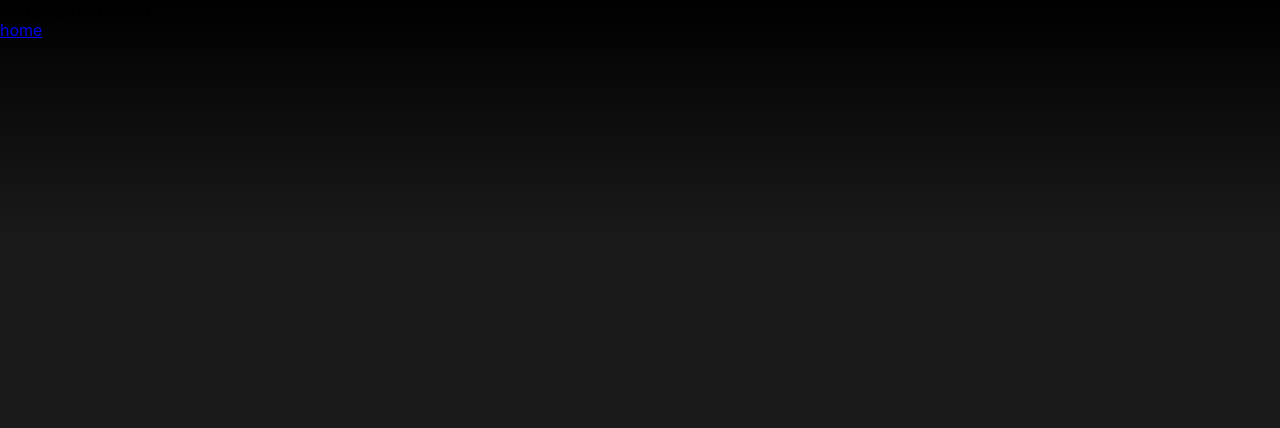
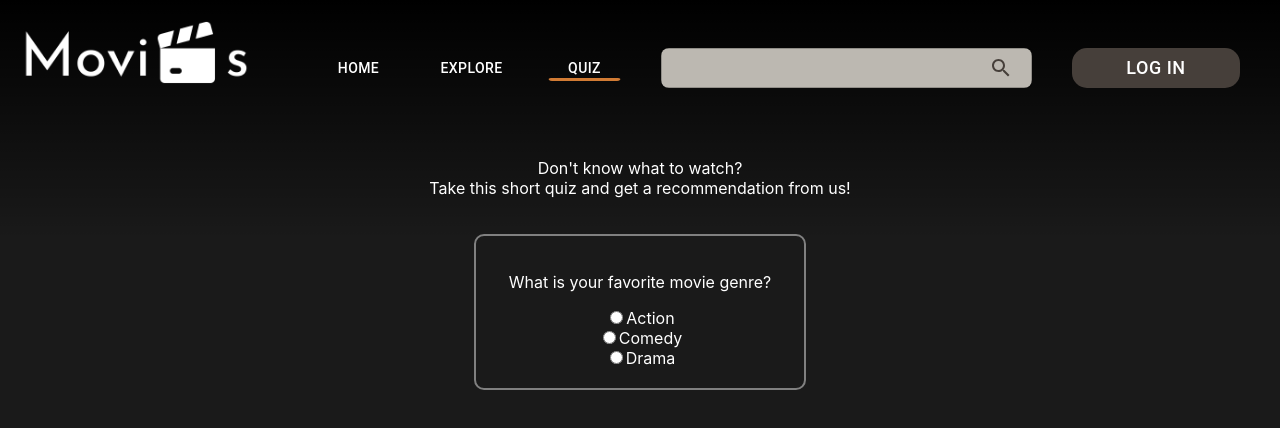
Before and after one commit to virginiapelado/M320_ObjektOrientiert, a React (Create React App) app in the folder m322-frontend/: page /quiz in a window 1280 px wide. Before the commit this address had no page. Shown: the top 428 px of the page. Built offline with nearby package versions, Linux system fonts and the light colour scheme.

Commit message:
Upload QuizQuestion

```diff
--- a/m322-frontend/src/App.tsx
+++ b/m322-frontend/src/App.tsx
@@ -5,6 +5,7 @@ import PageNotFound from "./Components/Pages/PageNotFound";
 import ExplorePage from "./Components/Pages/ExplorePage";
 import HomePage from "./Components/Pages/HomePage";
 import LoginPage from "./Components/Pages/LoginPage";
+import QuizPage from "./Components/Pages/QuizPage";
 
 function App() {
   return (
@@ -15,6 +16,7 @@ function App() {
       <Route path="/login" element={<LoginPage />} />
       <Route path="*" element={<PageNotFound />} />
       <Route path="/" element={<Navigate to="/home" />} />
+      <Route path="/quiz" element={<QuizPage />} />
     </Routes>
   );
 }
--- a/m322-frontend/src/Components/Atoms/QuizQuestion.tsx
+++ b/m322-frontend/src/Components/Atoms/QuizQuestion.tsx
@@ -1,8 +1,53 @@
+import React, { useState, ChangeEvent } from 'react';
+
 export default function QuizQuestion() {
+
+    const [selectedAnswer, setSelectedAnswer] = useState<string | null>(null);
+
+    const handleAnswerChange = (event: ChangeEvent<HTMLInputElement>) => {
+        setSelectedAnswer(event.target.value);
+    };
+
     return(
-    <div className="question">
-        <p>Don't know what to watch?</p>
-        <p>Take this short quiz and get a recommendation from us!</p>
+    <div className="question-container">
+        <div className="question-box">
+        <p>What is your favorite movie genre?</p>
+            <form>
+                <div>
+                    <label>
+                        <input
+                            type="radio"
+                            value="action"
+                            checked={selectedAnswer === 'action'}
+                            onChange={handleAnswerChange}
+                        />
+                        Action
+                    </label>
+                </div>
+                <div>
+                    <label>
+                        <input
+                            type="radio"
+                            value="comedy"
+                            checked={selectedAnswer === 'comedy'}
+                            onChange={handleAnswerChange}
+                        />
+                        Comedy
+                    </label>
+                </div>
+                <div>
+                    <label>
+                        <input
+                            type="radio"
+                            value="drama"
+                            checked={selectedAnswer === 'drama'}
+                            onChange={handleAnswerChange}
+                        />
+                        Drama
+                    </label>
+                </div>
+            </form>
+        </div>
     </div>
     )
 
--- a/m322-frontend/src/Components/Atoms/style.css
+++ b/m322-frontend/src/Components/Atoms/style.css
@@ -17,7 +17,28 @@
   height: auto;
 }
 
-.question {
-  color: antiquewhite;
-  position: absolute;
+.question-container {
+  padding: 20px;
+  color: white;
+  text-align: center;
+  margin: 0 12cm;
 }
+
+.question-box {
+  border: 2px solid gray;
+  border-radius: 10px;
+  padding: 20px;
+}
+
+/* .question {
+  color: white;
+  text-align: center;
+  margin-top: 100px;
+  border-style: double;
+} */
+
+.quiz-introduction {
+  color: white;
+  text-align: center;
+  margin-top: 50px;
+}
--- a/m322-frontend/src/Components/Pages/QuizPage.tsx
+++ b/m322-frontend/src/Components/Pages/QuizPage.tsx
@@ -1,8 +1,15 @@
-import QuizQuestion from "../Atoms/QuizButton";
+import QuizQuestion from "../Atoms/QuizQuestion";
+import Header from "../Organisms/Header";
 
 export default function QuizPage() {
     return (
-      <div className="quiz">
+      <div className="quiz-page">
+        <Header />
+        <div className="quiz-introduction">
+            <p>Don't know what to watch? <br/>
+           Take this short quiz and get a recommendation from us!</p>
+        </div>
+        <QuizQuestion />
       </div>
     );
   }
```
